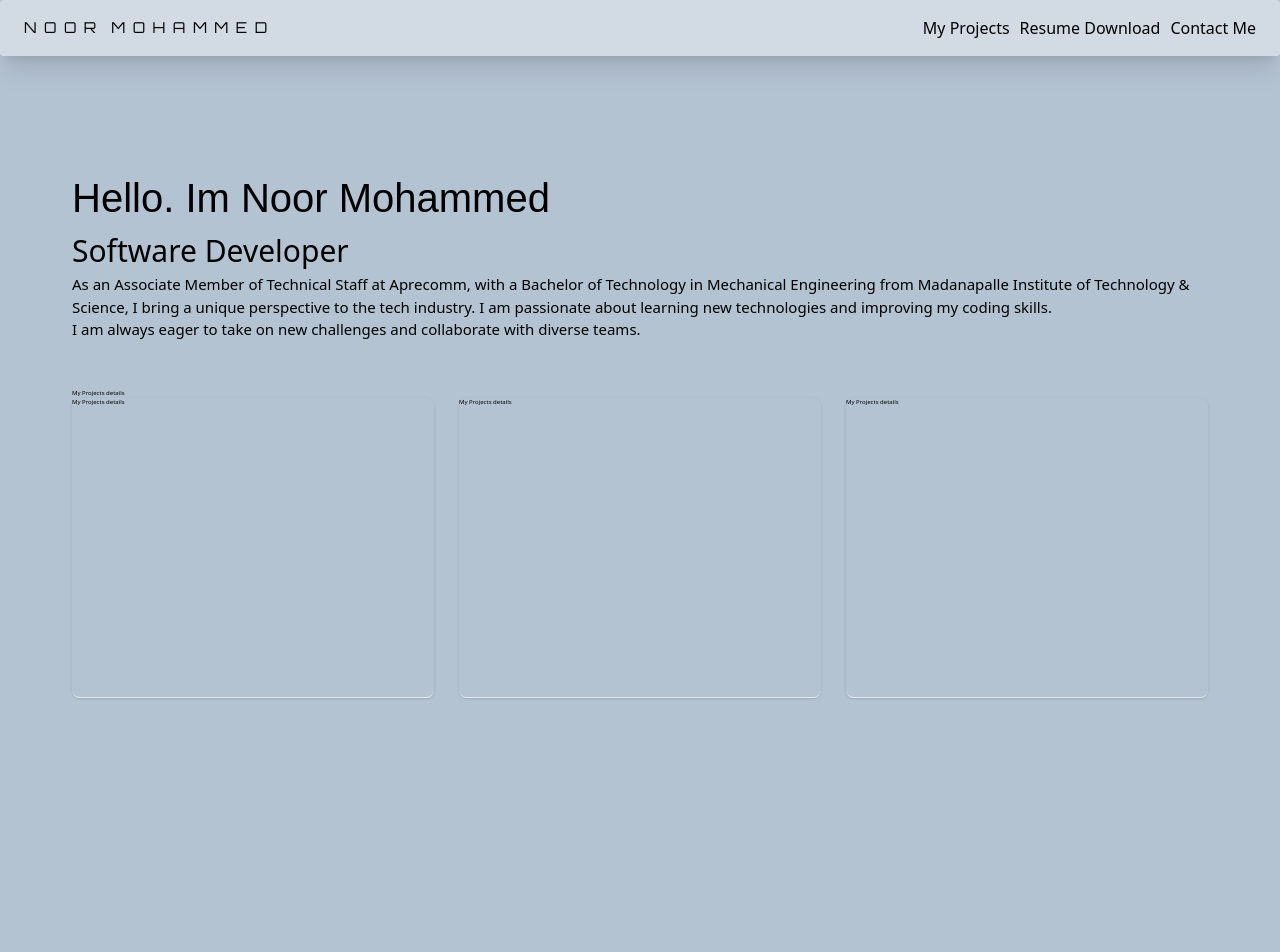
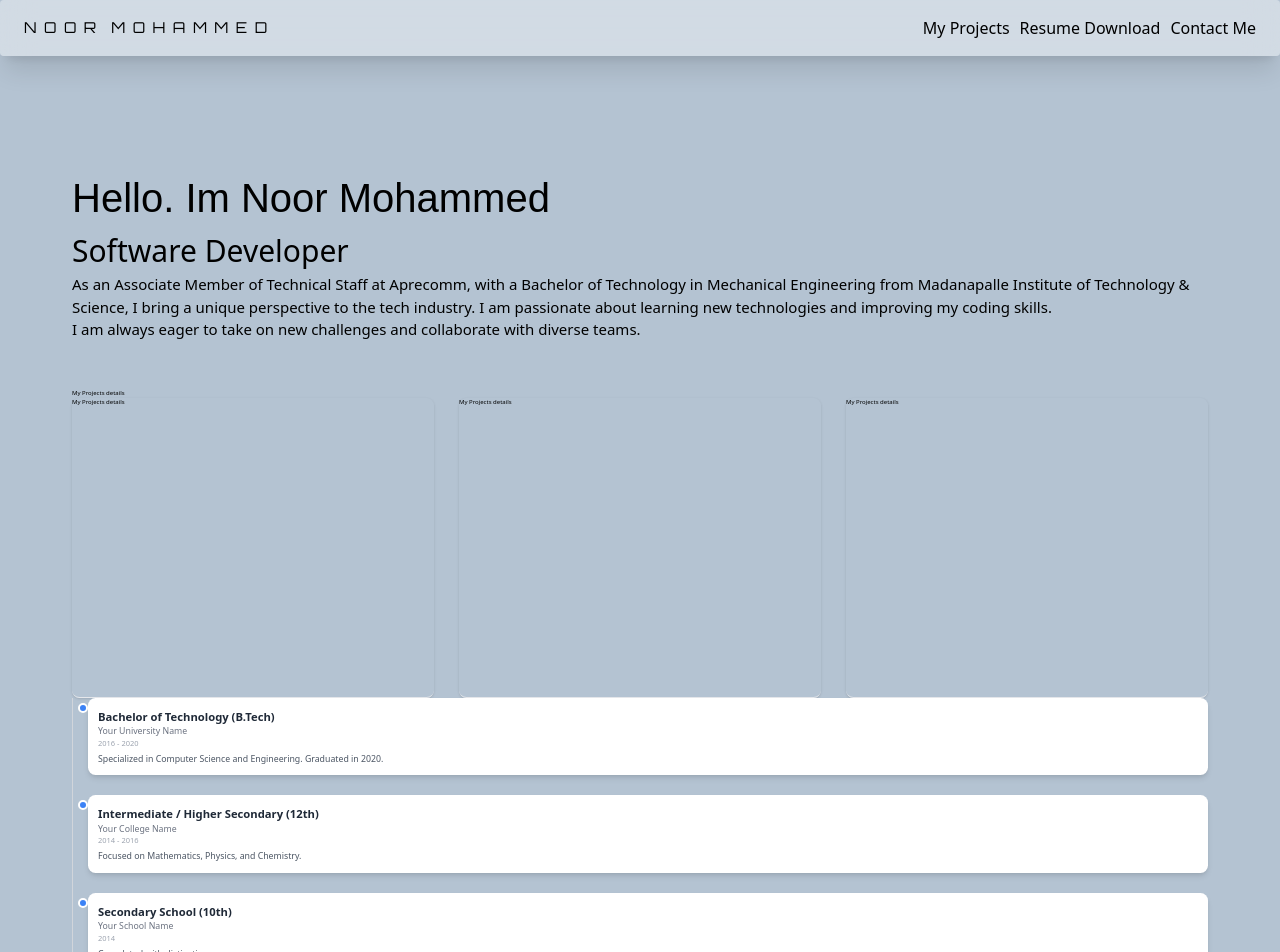
Before and after one commit to NOORMOHAMMED789/noor-portfolio, a Next.js app: page / in a window 1280 px wide. Shown: the top 952 px of the page. Before the commit the page ends 810 px from the top, so only its background shows below. Built offline with nearby package versions, Linux system fonts and the light colour scheme; a web font is replaced by a local one.

Commit message:
Timeline education component added and modified

```diff
--- a/src/app/components/EducationTimeline.tsx
+++ b/src/app/components/EducationTimeline.tsx
@@ -1,4 +1,5 @@
 import React from "react";
+import { educationData } from "../constants/Ulity";
 
 type TimelineItem = {
   id: number;
@@ -13,7 +14,7 @@ interface EducationTimelineProps {
 }
 
 const EducationTimeline: React.FC<EducationTimelineProps> = ({ items = [] }) => {
-  if (items.length === 0) return null;
+  if (items.length === 0) items = educationData;
 
   return (
     <div className="relative border-l border-gray-300 pl-6">
--- a/src/app/constants/Ulity.tsx
+++ b/src/app/constants/Ulity.tsx
@@ -3,3 +3,27 @@ export const navLinks = [
     { title: "Resume Download", href: "/resume" },
     { title: "Contact Me", href: "/contact" },
 ]
+
+export const educationData = [
+    {
+      id: 1,
+      title: "Bachelor of Technology (B.Tech)",
+      institution: "Your University Name",
+      year: "2016 - 2020",
+      description: "Specialized in Computer Science and Engineering. Graduated in 2020.",
+    },
+    {
+      id: 2,
+      title: "Intermediate / Higher Secondary (12th)",
+      institution: "Your College Name",
+      year: "2014 - 2016",
+      description: "Focused on Mathematics, Physics, and Chemistry.",
+    },
+    {
+      id: 3,
+      title: "Secondary School (10th)",
+      institution: "Your School Name",
+      year: "2014",
+      description: "Completed with distinction.",
+    },
+  ];
```
